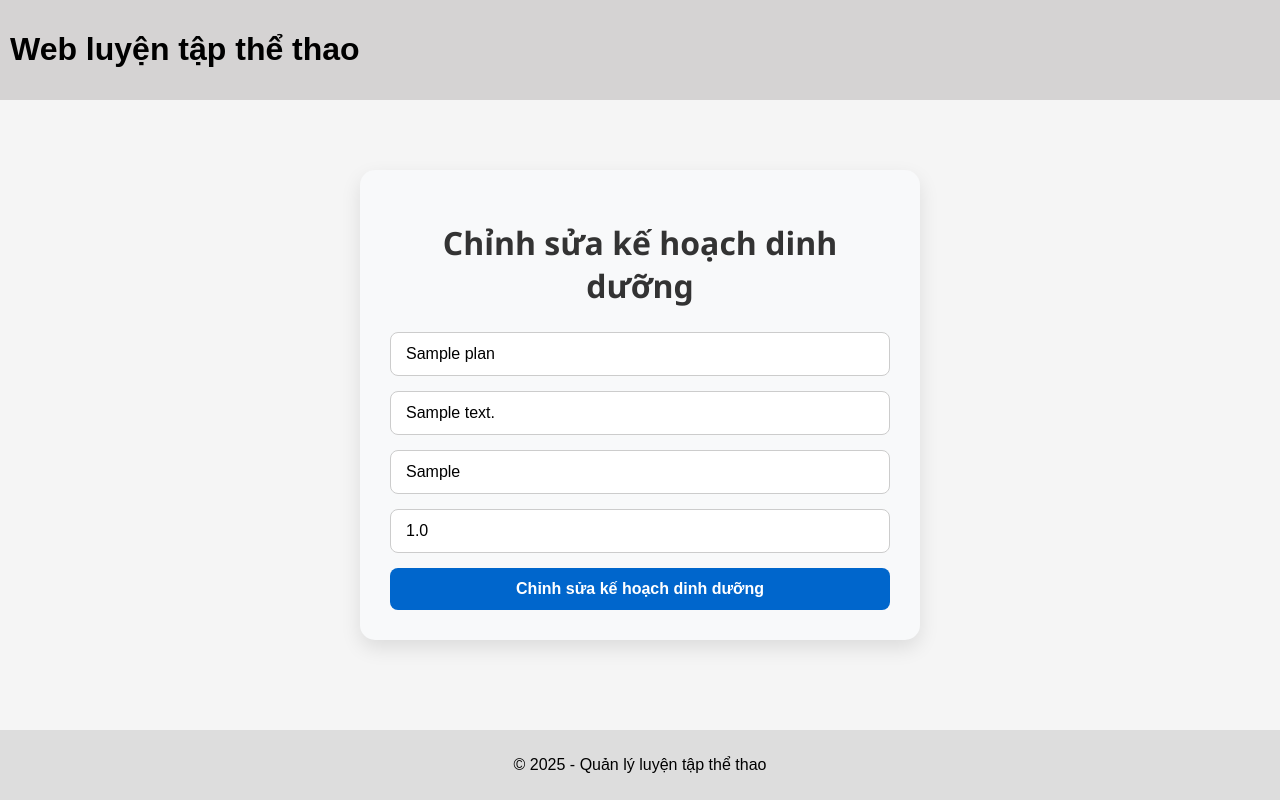
After one commit to hoangganhh0211/Web_quan_ly_luyen_tap_the_thao, a Flask app: page /update_nutrition_plan/1 in a window 1280 px wide. The commit adds this page. Run offline with Flask 3, Linux system fonts and the light colour scheme; tables that the repository leaves empty hold one stand-in row (values such as "Sample post").

Commit message:
cap nhat code

```diff
--- a/app.py
+++ b/app.py
@@ -134,6 +134,54 @@ def delete_workout(id):
     db.session.commit()
     return redirect(url_for("show_workout"))
 
+# Chức năng xem kế hoạch dinh dưỡng
+@app.route("/show_nutrition_plan")
+def show_nutrition_plan():
+    nutrition_plans = NutritionPlan.query.all()
+    return render_template("show_nutrition_plan.html", nutrition_plans=nutrition_plans)
+
+# Chức năng thêm kế hoạch dinh dưỡng
+@app.route("/add_nutrition_plan", methods=["GET", "POST"])
+def add_nutrition_plan():
+    if request.method == "POST":
+        plan_name = request.form.get("plan_name")
+        plan_description = request.form.get("plan_description")
+        food_item = request.form.get("food_item")
+        calories = request.form.get("calories")
+
+        # Tạo kế hoạch dinh dưỡng mới
+        new_plan = NutritionPlan(plan_name=plan_name, plan_description=plan_description, food_item=food_item, calories=calories)
+        db.session.add(new_plan)
+        db.session.commit()
+        return redirect(url_for("show_nutrition_plan"))
+    return render_template("add_nutrition_plan.html")
+
+# Chức năng xem chi tiết kế hoạch dinh dưỡng
+@app.route("/nutrition_plan_detail/<int:id>")
+def nutrition_plan_detail(id):
+    nutrition_plan = NutritionPlan.query.get_or_404(id)
+    return render_template("nutrition_plan_detail.html", nutrition_plan=nutrition_plan)
+
+# Chức năng chỉnh sửa kế hoạch dinh dưỡng
+@app.route("/update_nutrition_plan/<int:id>", methods=["GET", "POST"])
+def update_nutrition_plan(id):
+    nutrition_plan = NutritionPlan.query.get_or_404(id)
+    if request.method == "POST":
+        nutrition_plan.plan_name = request.form.get("plan_name")
+        nutrition_plan.plan_description = request.form.get("plan_description")
+        nutrition_plan.food_item = request.form.get("food_item")
+        nutrition_plan.calories = request.form.get("calories")
+        db.session.commit()
+        return redirect(url_for("show_nutrition_plan"))
+    return render_template("update_nutrition_plan.html", nutrition_plan=nutrition_plan)
+
+@app.route("/delete_nutrition_plan/<int:id>")
+def delete_nutrition_plan(id):
+    nutrition_plan = NutritionPlan.query.get_or_404(id)
+    db.session.delete(nutrition_plan)
+    db.session.commit()
+    return redirect(url_for("show_nutrition_plan"))
+
 
 if __name__ == '__main__':
     with app.app_context():
--- a/models.py
+++ b/models.py
@@ -15,7 +15,6 @@ class User(db.Model):
     weight = db.Column(db.Float)
 
     workouts = db.relationship("WorkoutHistory", backref="user", lazy=True)
-    nutrition_plans = db.relationship("NutritionPlan", backref="user", lazy=True)
 
 # Bảng bài tập
 class Workout(db.Model):
@@ -40,6 +39,7 @@ class WorkoutHistory(db.Model):
 class NutritionPlan(db.Model):
     __tablename__ = "nutrition_plans"
     nutrition_plan_id = db.Column(db.Integer, primary_key=True)
-    user_id = db.Column(db.Integer, db.ForeignKey("users.user_id"), nullable=False)
     plan_name = db.Column(db.String(100), nullable=False)
-    calories_per_day = db.Column(db.Float)
+    plan_description = db.Column(db.Text)
+    food_item = db.Column(db.String(100), nullable=False)
+    calories = db.Column(db.Float)
--- a/static/style.css
+++ b/static/style.css
@@ -376,17 +376,14 @@ navbar ul li a:hover {
   padding: 15px 20px;
   margin-bottom: 12px;
   background-color: #e9f3ff;
-  border-left: 6px solid #007bff;
   border-radius: 8px;
   text-decoration: none;
   color: #333;
   font-weight: 500;
-  transition: background-color 0.3s, transform 0.2s;
 }
 
 .workout-list a:hover {
   background-color: #d0e7ff;
-  transform: translateX(4px);
 }
 
 
@@ -445,7 +442,8 @@ navbar ul li a:hover {
   }
 
   .workout-info a[href*="/update_workout"],
-  .workout-info a[href*="/delete_workout"] {
+  .workout-info a[href*="/delete_workout"]
+  {
     display: inline-block;
     margin-right: 10px;
     margin-top: 10px;
@@ -571,3 +569,173 @@ navbar ul li a:hover {
   margin-top: 15px;
   font-size: 0.95rem;
 }
+
+/* Hiệu ứng cho phần kế hoạch dinh dưỡng */
+.nutrition-plan {
+  max-width: 800px;
+  margin: 50px auto;
+  padding: 30px;
+  background-color: #f9fcff;
+  border-radius: 16px;
+  box-shadow: 0 8px 20px rgba(0, 0, 0, 0.05);
+  font-family: 'Segoe UI', sans-serif;
+}
+
+.nutrition-plan h1 {
+  font-size: 2rem;
+  color: #2c3e50;
+  text-align: center;
+  margin-bottom: 30px;
+}
+
+a[href="/add_nutrition_plan"] {
+  display: inline-block;
+  padding: 12px 20px;
+  margin-bottom: 30px;
+  background-color: #007bff;
+  color: white;
+  text-decoration: none;
+  font-weight: bold;
+  border-radius: 8px;
+  transition: background-color 0.3s ease;
+}
+
+a[href="/add_nutrition_plan"]:hover {
+  background-color: #0056b3;
+}
+
+.nutrition-plan h2 {
+  font-size: 1.5rem;
+  color: #34495e;
+  margin-top: 20px;
+}
+
+.nutrition-plan p {
+  font-size: 1rem;
+  color: #555;
+  margin-bottom: 10px;
+}
+
+.nutrition-plan a[href*="/nutrition_plan_detail"],
+.nutrition-plan a[href*="/delete_nutrition_plan"] {
+  display: inline-block;
+  margin-right: 10px;
+  margin-top: 10px;
+  padding: 8px 15px;
+  background-color: #0066cc;
+  color: white;
+  border-radius: 8px;
+  text-decoration: none;
+}
+
+.nutrition-plan a[href*="/delete_nutrition_plan"] {
+  background-color: #dc3545;
+}
+
+.nutrition-plan a[href*="/nutrition_plan_detail"]:hover {
+  background-color: #005bb5;
+}
+
+.nutrition-plan a[href*="/delete_nutrition_plan"]:hover {
+  background-color: #c82333;
+}
+
+/* Hiệu ứng cho phần thêm kế hoạch dinh dưỡng */
+.add-nutrition-plan-form {
+  max-width: 500px;
+  margin: 50px auto;
+  padding: 30px;
+  background-color: #f8f9fa;
+  border-radius: 15px;
+  box-shadow: 0 8px 20px rgba(0, 0, 0, 0.1);
+  font-family: 'Segoe UI', sans-serif;
+  text-align: center;
+}
+
+.add-nutrition-plan-form h1 {
+  font-size: 2rem;
+  margin-bottom: 25px;
+  color: #333;
+}
+
+.add-nutrition-plan-form form input[type="text"] {
+  width: 100%;
+  padding: 12px 15px;
+  margin-bottom: 15px;
+  border: 1px solid #ccc;
+  border-radius: 8px;
+  font-size: 1rem;
+  box-sizing: border-box;
+}
+
+.add-nutrition-plan-form button[type="submit"] {
+  width: 100%;
+  padding: 12px;
+  background-color: #0066cc;
+  border: none;
+  color: white;
+  font-size: 1rem;
+  font-weight: bold;
+  border-radius: 8px;
+  cursor: pointer;
+  transition: background-color 0.3s ease;
+}
+
+.add-nutrition-plan-form form button[type="submit"]:hover {
+  background-color: #005bb5;
+}
+
+.add-nutrition-plan-form p {
+  margin-top: 15px;
+  font-size: 0.95rem;
+}
+
+/* Hiệu ứng cho phần cập nhật kế hoạch dinh dưỡng */
+.update-nutrition-plan-form {
+  max-width: 500px;
+  margin: 50px auto;
+  padding: 30px;
+  background-color: #f8f9fa;
+  border-radius: 15px;
+  box-shadow: 0 8px 20px rgba(0, 0, 0, 0.1);
+  font-family: 'Segoe UI', sans-serif;
+  text-align: center;
+}
+
+.update-nutrition-plan-form h1 {
+  font-size: 2rem;
+  margin-bottom: 25px;
+  color: #333;
+}
+
+.update-nutrition-plan-form form input[type="text"] {
+  width: 100%;
+  padding: 12px 15px;
+  margin-bottom: 15px;
+  border: 1px solid #ccc;
+  border-radius: 8px;
+  font-size: 1rem;
+  box-sizing: border-box;
+}
+
+.update-nutrition-plan-form button[type="submit"] {
+  width: 100%;
+  padding: 12px;
+  background-color: #0066cc;
+  border: none;
+  color: white;
+  font-size: 1rem;
+  font-weight: bold;
+  border-radius: 8px;
+  cursor: pointer;
+  transition: background-color 0.3s ease;
+}
+
+.update-nutrition-plan-form form button[type="submit"]:hover {
+  background-color: #005bb5;
+}
+
+.update-nutrition-plan-form p {
+  margin-top: 15px;
+  font-size: 0.95rem;
+}
--- a/templates/index.html
+++ b/templates/index.html
@@ -8,7 +8,7 @@
   </div>
   <div class="index-logo-nutrition-plan">
     <h1>Chế độ dinh dưỡng</h1>
-    <img src="static\index_logo_nutrition_plan.png" alt="">
+    <img src="static\index_logo_nutrition_plan.png" alt=""><br><br>
     <a href="show_nutrition_plan"> Lập kế hoạch ngay</a>
   </div>
 {% else %}
--- /dev/null
+++ b/templates/update_nutrition_plan.html
@@ -0,0 +1,18 @@
+{% extends "layout.html" %}
+{% block body %}
+<div class="update-nutrition-plan-form">
+  <h1>Chỉnh sửa kế hoạch dinh dưỡng</h1>
+  {% if nutrition_plan %}
+  <form action="{{ url_for('update_nutrition_plan', id=nutrition_plan.nutrition_plan_id) }}" method="post">
+    <input type="text" name="plan_name" value="{{ nutrition_plan.plan_name}}" required />
+    <input type="text" name="plan_description" value="{{ nutrition_plan.plan_description}}" required />
+    <input type="text" name="food_item" value="{{ nutrition_plan.food_item}}" required />
+    <input type="text" name="calories" value="{{ nutrition_plan.calories}}" required />
+    <button type="submit">Chỉnh sửa kế hoạch dinh dưỡng</button>
+  </form>
+  {% endif %}
+  {% if error %}
+  <p style="color: red">{{ error }}</p>
+  {% endif %}
+</div>
+{% endblock %}
--- a/templates/update_profile.html
+++ b/templates/update_profile.html
@@ -4,7 +4,7 @@
 <div class="update-profile-form">
   <h1>Chỉnh sửa thông tin cá nhân</h1>
   <form action="/update_profile" method="post">
-    <input type="text" name="username" placeholder="Tên đăng nhập" value="{{ users.username }}" readonly />
+    <input type="text" name="username" placeholder="{{ users.username}}" readonly />
     <input type="number" name="height" placeholder="Chiều cao (cm)" value="{{ users.height }}" required />
     <input type="number" name="weight" placeholder="Cân nặng (kg)" value="{{ users.weight }}" required />
     <button type="submit">Cập nhật</button>
```
Also changed, not shown: templates/add_nutrition_plan.html (added, +15 -0 lines), templates/delete_workout.html (added, +14 -0 lines), templates/nutrition_plan_detail.html (added, +13 -0 lines), templates/show_nutrition_plan.html (added, +14 -0 lines), templates/update_workout.html (+4 -4 lines), templates/show_workout_history.html (added), 2 other files.
